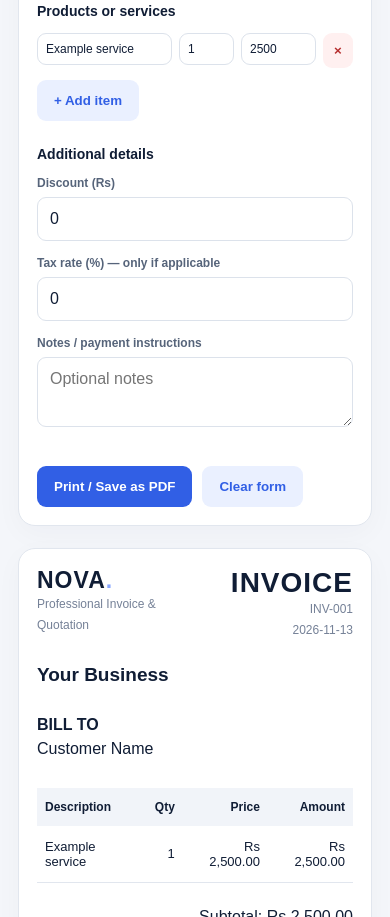
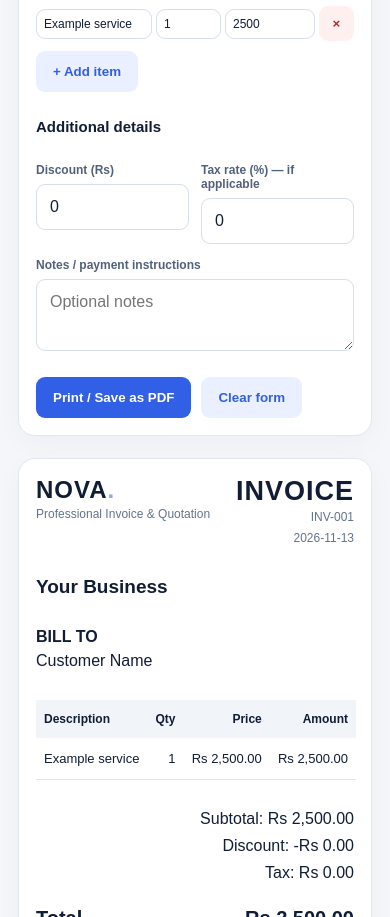
Before and after one commit to Yushw-png/nova-invoice, a plain HTML site: page index.html in a window 390 px wide. Shown: the part 1083-2000 px from the top of the page. Drawn offline with Linux system fonts and the light colour scheme.

Commit message:
Update index.html

```diff
--- a/index.html
+++ b/index.html
@@ -1,3 +1,4 @@
+
 
 <!DOCTYPE html>
 <html lang="en">
@@ -11,6 +12,7 @@
   --blue:#315fe5;
   --bg:#f4f6fa;
   --border:#e1e6ee;
+  --muted:#64748b;
 }
 * { box-sizing:border-box; }
 body {
@@ -24,60 +26,58 @@ header {
   color:white;
   padding:22px 6%;
   display:flex;
+  justify-content:space-between;
   align-items:center;
-  justify-content:space-between;
 }
-.logo {font-size:23px;font-weight:800;letter-spacing:1px}
-.logo span {color:#8aa8ff}
-header small {color:#b9c6df}
-main {max-width:1120px;margin:38px auto;padding:0 18px}
-.intro h1 {font-size:34px;margin:0 0 9px}
-.intro p {color:#697589;line-height:1.6}
+.logo { font-size:24px;font-weight:800;letter-spacing:1px; }
+.logo span { color:#8aa8ff; }
+header small { color:#c5cfdf; }
+main { max-width:1150px;margin:38px auto;padding:0 18px; }
+.intro h1 { font-size:34px;margin:0 0 12px; }
+.intro p { color:var(--muted);line-height:1.6; }
 .layout {
   display:grid;
   grid-template-columns:1fr 1fr;
   gap:22px;
-  margin-top:25px;
+  margin-top:26px;
+  align-items:start;
 }
-.panel {
+.panel,.preview {
   background:white;
   border:1px solid var(--border);
   border-radius:17px;
-  padding:24px;
+  padding:26px;
   box-shadow:0 8px 28px #101d3508;
+  min-width:0;
 }
-h2 {font-size:19px;margin:0 0 22px}
-h3 {font-size:14px;margin:25px 0 14px}
+h2 { font-size:20px;margin:0 0 24px; }
+h3 { font-size:15px;margin:26px 0 14px; }
 label {
   display:block;
   font-size:12px;
   font-weight:700;
-  margin:0 0 7px;
-  color:#56647a;
+  color:#52617b;
+  margin:14px 0 7px;
 }
-input,select,textarea {
+input,textarea,select {
   width:100%;
-  padding:12px;
-  border:1px solid #dce2eb;
+  padding:13px;
+  border:1px solid #d6dfeb;
   border-radius:9px;
+  font:inherit;
+  color:var(--navy);
   background:white;
-  color:var(--navy);
-  font:inherit;
-  margin-bottom:15px;
 }
-textarea {resize:vertical;min-height:70px}
-input:focus,select:focus,textarea:focus {
-  outline:2px solid #c3d0ff;
-  border-color:var(--blue);
-}
-.two {display:grid;grid-template-columns:1fr 1fr;gap:12px}
+textarea { resize:vertical;min-height:72px; }
+.two { display:grid;grid-template-columns:1fr 1fr;gap:12px; }
 .item {
   display:grid;
-  grid-template-columns:1fr 85px 100px 34px;
-  gap:7px;
-  align-items:start;
+  grid-template-columns:2fr .7fr 1fr auto;
+  gap:8px;
+  align-items:center;
+  margin-bottom:10px;
 }
-.item input {padding:10px}
+.item input { padding:10px;min-width:0; }
 button {
   border:0;
   border-radius:9px;
@@ -85,72 +85,78 @@ button {
   font-weight:700;
   cursor:pointer;
 }
-.primary {background:var(--blue);color:white}
-.secondary {background:#eaf0ff;color:var(--blue)}
-.remove {background:#fff0f0;color:#b52d2d;padding:10px}
-.actions {display:flex;flex-wrap:wrap;gap:10px;margin-top:20px}
-.preview {
-  background:white;
-  border:1px solid var(--border);
-  border-radius:17px;
-  padding:32px;
-  box-shadow:0 8px 28px #101d3508;
+.primary { background:var(--blue);color:white; }
+.secondary { background:#eaf0ff;color:var(--blue); }
+.remove { background:#fff0f0;color:#b52d2d;padding:10px; }
+.actions { display:flex;flex-wrap:wrap;gap:10px;margin-top:22px; }
+.preview { padding:32px; }
+.doc-head {
+  display:flex;
+  justify-content:space-between;
+  align-items:flex-start;
+  gap:20px;
 }
-.doc-head {display:flex;justify-content:space-between;gap:20px}
-.doc-title {font-size:28px;font-weight:800;letter-spacing:1px}
-.muted {color:#758197;font-size:12px;line-height:1.7}
-.company {font-size:19px;font-weight:800;margin:24px 0 5px}
-.bill {margin:30px 0}
-.bill strong {display:block;margin-bottom:6px}
-table {width:100%;border-collapse:collapse;margin-top:25px}
+.doc-title { font-size:27px;font-weight:800;letter-spacing:1px; }
+.muted { color:var(--muted);font-size:12px;line-height:1.7; }
+.company { font-size:19px;font-weight:800;margin:28px 0 5px; }
+.bill { margin:30px 0; }
+.bill strong { display:block;margin-bottom:6px; }
+table { width:100%;border-collapse:collapse;margin-top:25px; }
 th {
   background:#f1f4f9;
   text-align:left;
+  padding:12px 8px;
   font-size:12px;
-  padding:12px 8px;
 }
-td {padding:13px 8px;border-bottom:1px solid var(--border);font-size:13px}
-.right {text-align:right}
+td { padding:13px 8px;border-bottom:1px solid var(--border);font-size:13px; }
+.right { text-align:right; }
+.totals { margin-top:25px;text-align:right;line-height:1.7; }
 .total {
   display:flex;
   justify-content:space-between;
-  padding:17px 0;
+  gap:12px;
   font-size:20px;
   font-weight:800;
+  margin-top:20px;
 }
-.notes {margin-top:35px;border-top:1px solid var(--border);padding-top:15px}
-footer {text-align:center;padding:35px;color:#8892a3;font-size:12px}
-@media(max-width:800px){
-  .layout {grid-template-columns:1fr}
-  .intro h1 {font-size:27px}
-  .panel,.preview {padding:18px}
-  .item {grid-template-columns:1fr 55px 75px 30px}
-  .item input {font-size:12px;padding:8px}
-  header {padding:20px}
+.notes { border-top:1px solid var(--border);margin-top:35px;padding-top:15px; }
+#pLogo { max-width:110px;max-height:75px;object-fit:contain;display:none; }
+footer { text-align:center;color:var(--muted);font-size:12px;padding:35px; }
+@media(max-width:850px) {
+  .layout { grid-template-columns:1fr; }
+  .intro h1 { font-size:28px; }
+}
+@media(max-width:480px) {
+  .panel,.preview { padding:17px; }
+  .item { grid-template-columns:1fr 65px 90px 35px;gap:4px; }
+  .item input { padding:7px;font-size:12px; }
+  .preview { overflow-x:auto; }
+  table { min-width:320px; }
+  header { padding:18px; }
 }
 @media print {
-  @page {size:A4;margin:14mm}
-  body {background:white}
-  header,.intro,.panel,.actions,footer {display:none!important}
-  main {margin:0;padding:0;max-width:none}
-  .layout {display:block;margin:0}
-  .preview {border:0;box-shadow:none;padding:0}
+  @page { size:A4;margin:14mm; }
+  body { background:white; }
+  header,.intro,.panel,footer { display:none!important; }
+  main { margin:0;padding:0;max-width:none; }
+  .layout { display:block;margin:0; }
+  .layout > section:first-child { display:none; }
+  .preview { border:0;box-shadow:none;padding:0; }
+  .notes { break-inside:avoid; }
 }
 </style>
 </head>
 <body>
-
 <header>
   <div class="logo">NOVA<span>.</span></div>
   <small>Invoice & Quotation Studio</small>
 </header>
 
 <main>
-  <section class="intro">
+  <div class="intro">
     <h1>Professional documents. Made simple.</h1>
-    <p>Create invoices and quotations in minutes.
-    Designed for small businesses in Mauritius.</p>
-  </section>
+    <p>Create invoices and quotations in minutes. Designed for small businesses in Mauritius.</p>
+  </div>
 
   <div class="layout">
     <section class="panel">
@@ -192,34 +198,33 @@ footer {text-align:center;padding:35px;color:#8892a3;font-size:12px}
 
       <h3>Products or services</h3>
       <div id="items"></div>
-      <button class="secondary" id="addItem" type="button">
-        + Add item
-      </button>
+      <button class="secondary" id="addItem" type="button">+ Add item</button>
 
       <h3>Additional details</h3>
+      <div class="two">
+        <div>
           <label>Discount (Rs)</label>
-      <input id="discount" type="number" min="0" step="0.01" value="0">
-
-      <label>Tax rate (%) — only if applicable</label>
-      <input id="tax" type="number" min="0" step="0.01" value="0">
+          <input id="discount" type="number" min="0" value="0">
+        </div>
+        <div>
+          <label>Tax rate (%) — if applicable</label>
+          <input id="tax" type="number" min="0" value="0">
+        </div>
+      </div>
 
       <label>Notes / payment instructions</label>
       <textarea id="notes" placeholder="Optional notes"></textarea>
 
       <div class="actions">
-        <button class="primary" id="print" type="button">
-          Print / Save as PDF
-        </button>
-        <button class="secondary" id="reset" type="button">
-          Clear form
-        </button>
+        <button class="primary" id="print" type="button">Print / Save as PDF</button>
+        <button class="secondary" id="reset" type="button">Clear form</button>
       </div>
     </section>
 
-    <section>
-      <div class="preview" id="document">
-        <div class="doc-head"><img id="pLogo" alt="Business logo" style="display:none;max-width:110px;max-height:75px;object-fit:contain;">
+    <section class="preview" id="document">
+      <div class="doc-head">
         <div>
+          <img id="pLogo" alt="Business logo">
           <div class="logo">NOVA<span>.</span></div>
           <div class="muted">Professional Invoice & Quotation</div>
         </div>
@@ -251,7 +256,7 @@ footer {text-align:center;padding:35px;color:#8892a3;font-size:12px}
         <tbody id="pItems"></tbody>
       </table>
 
-        <div class="right" style="margin-top:25px">
+      <div class="totals">
         <div id="pSubtotal"></div>
         <div id="pDiscount"></div>
         <div id="pTax"></div>
@@ -266,168 +271,149 @@ footer {text-align:center;padding:35px;color:#8892a3;font-size:12px}
         <strong>Notes</strong>
         <p class="muted" id="pNotes">Thank you.</p>
       </div>
-      </div>
     </section>
   </div>
 </main>
 
-<footer>
-  NOVA Invoice — Prototype edition · Mauritius
-</footer>
+<footer>NOVA Invoice — Mauritius</footer>
 
 <script>
 const $ = id => document.getElementById(id);
-const money = n => "Rs " + Number(n).toLocaleString("en-MU",{
+
+const money = n => "Rs " + Number(n).toLocaleString("en-MU", {
   minimumFractionDigits:2,
   maximumFractionDigits:2
 });
-const num = v => Math.max(0,Number(v)||0);
+
+const num = v => Math.max(0, Number(v) || 0);
 
 $("date").value = new Date().toLocaleDateString("en-CA");
 
-function addItem(description="",quantity=1,price=0){
-  const row=document.createElement("div");
-  row.className="item";
+function addItem(description="",quantity=1,price=0) {
+  const row = document.createElement("div");
+  row.className = "item";
 
-  const desc=document.createElement("input");
-  desc.placeholder="Description";
-  desc.value=description;
+  row.innerHTML = `
+    <input class="description" placeholder="Description">
+    <input class="quantity" type="number" min="0" step="any">
+    <input class="price" type="number" min="0" step="any">
+    <button type="button" class="remove">×</button>
+  `;
 
-  const qty=document.createElement("input");
-  qty.type="number";
-  qty.min="0";
-  qty.step="1";
-  qty.value=quantity;
+  row.querySelector(".description").value = description;
+  row.querySelector(".quantity").value = quantity;
+  row.querySelector(".price").value = price;
 
-  const cost=document.createElement("input");
-  cost.type="number";
-  cost.min="0";
-  cost.step="0.01";
-  cost.value=price;
-
-  const remove=document.createElement("button");
-  remove.type="button";
-  remove.className="remove";
-  remove.textContent="×";
-  remove.setAttribute("aria-label","Remove item");
-  remove.onclick=()=>{
+  row.querySelector(".remove").onclick = () => {
     row.remove();
     update();
   };
 
-  row.append(desc,qty,cost,remove);
+  row.addEventListener("input",update);
   $("items").appendChild(row);
-  row.addEventListener("input",update);
   update();
 }
 
-function setText(id,value){
-  $(id).textContent=value;
+function update() {
+  $("pType").textContent = $("type").value;
+  $("pNumber").textContent = $("number").value;
+  $("pDate").textContent = $("date").value;
+  $("pBusiness").textContent = $("business").value || "Your Business";
+  $("pContact").textContent = $("contact").value;
+  $("pCustomer").textContent = $("customer").value || "Customer Name";
+  $("pCustomerContact").textContent = $("customerContact").value;
+  $("pNotes").textContent = $("notes").value || "Thank you.";
+
+  const tbody = $("pItems");
+  tbody.replaceChildren();
+
+  let subtotal = 0;
+
+  document.querySelectorAll(".item").forEach(row => {
+    const description = row.querySelector(".description").value;
+    const qty = num(row.querySelector(".quantity").value);
+    const price = num(row.querySelector(".price").value);
+    const amount = qty * price;
+
+    subtotal += amount;
+
+    const tr = document.createElement("tr");
+
+    [description || "Item",qty,money(price),money(amount)].forEach((value,i) => {
+      const td = document.createElement("td");
+      td.textContent = value;
+      if(i > 0) td.className = "right";
+      tr.appendChild(td);
+    });
+
+    tbody.appendChild(tr);
+  });
+
+  const discount = Math.min(subtotal,num($("discount").value));
+  const taxable = subtotal - discount;
+  const tax = taxable * num($("tax").value) / 100;
+  const total = taxable + tax;
+
+  $("pSubtotal").textContent = "Subtotal: " + money(subtotal);
+  $("pDiscount").textContent = "Discount: -" + money(discount);
+  $("pTax").textContent = "Tax: " + money(tax);
+  $("pTotal").textContent = money(total);
 }
 
-function update(){
-  const type=$("type").value;
-  setText("pType",type);
-  setText("pNumber",$("number").value);
-  setText("pDate",$("date").value);
-  setText("pBusiness",$("business").value||"Your Business");
-  setText("pContact",$("contact").value);
-  setText("pCustomer",$("customer").value||"Customer Name");
-  setText("pCustomerContact",$("customerContact").value);
-  setText("pNotes",$("notes").value||"Thank you.");
-
-  $("pItems").replaceChildren();
-  let subtotal=0;
-
-  document.querySelectorAll(".item").forEach(row=>{
-    const inputs=row.querySelectorAll("input");
-    const description=inputs[0].value||"Item";
-    const quantity=num(inputs[1].value);
-    const price=num(inputs[2].value);
-    const amount=quantity*price;
-    subtotal+=amount;
-
-    const tr=document.createElement("tr");
-    [description,quantity,money(price),money(amount)].forEach((value,i)=>{
-      const td=document.createElement("td");
-      td.textContent=value;
-      if(i>0) td.className="right";
-      tr.appendChild(td);
-    });
-    $("pItems").appendChild(tr);
+$("businessLogo").addEventListener("change",event => {
+  const file = event.target.files[0];
+  if(!file) {
+    $("pLogo").removeAttribute("src");
+    $("pLogo").style.display = "none";
+    return;
+  }
+  if(!["image/png","image/jpeg","image/webp"].includes(file.type)) {
+    alert("Please choose a PNG, JPG or WebP image.");
+    event.target.value = "";
+    return;
+  }
+  const reader = new FileReader();
+  reader.onload = () => {
+    $("pLogo").src = reader.result;
+    $("pLogo").style.display = "block";
+  };
+  reader.readAsDataURL(file);
 });
 
-  const discount=Math.min(num($("discount").value),subtotal);
-  const taxable=subtotal-discount;
-  const tax=taxable*num($("tax").value)/100;
-  const total=taxable+tax;
-
-  setText("pSubtotal","Subtotal: "+money(subtotal));
-  setText("pDiscount","Discount: -"+money(discount));
-  setText("pTax","Tax: "+money(tax));
-  setText("pTotal",money(total));
-}
-
-document.querySelectorAll("input,select,textarea").forEach(el=>{
-  el.addEventListener("input",update);
-  el.addEventListener("change",update);
-});
-
-$("type").addEventListener("change",()=>{
-  const old=$("number").value;
-  if(old==="INV-001"||old==="QUO-001"){
-    $("number").value=$("type").value==="INVOICE"?"INV-001":"QUO-001";
-  }
+$("type").addEventListener("change",() => {
+  $("number").value = $("type").value === "INVOICE" ? "INV-001" : "QUO-001";
   update();
 });
 
-$("addItem").onclick=()=>addItem();
-$("print").onclick=()=>window.print();
+document.querySelectorAll("input,textarea,select").forEach(el => {
+  el.addEventListener("input",update);
+});
 
-$("reset").onclick=()=>{
-  if(!confirm("Clear all document information?"))return;
-  document.querySelectorAll("input,textarea").forEach(el=>{
-    el.value="";
+$("addItem").onclick = () => addItem();
+$("print").onclick = () => window.print();
+
+$("reset").onclick = () => {
+  if(!confirm("Clear all document information?")) return;
+
+  document.querySelectorAll("input,textarea").forEach(el => {
+    el.value = "";
   });
-  $("type").value="INVOICE";
-  $("number").value="INV-001";
-  $("date").value=new Date().toLocaleDateString("en-CA");
-  $("discount").value=0;
-  $("tax").value=0;
+
+  $("type").value = "INVOICE";
+  $("number").value = "INV-001";
+  $("date").value = new Date().toLocaleDateString("en-CA");
+  $("discount").value = 0;
+  $("tax").value = 0;
+  $("pLogo").removeAttribute("src");
+  $("pLogo").style.display = "none";
   $("items").replaceChildren();
+
   addItem();
   update();
 };
 
 addItem("Example service",1,2500);
-$("businessLogo").addEventListener("change", function () {
-  const file = this.files[0];
-  const logo = $("pLogo");
-
-  if (!file) {
-    logo.style.display = "none";
-    logo.removeAttribute("src");
-    return;
-  }
-
-  if (!["image/png", "image/jpeg", "image/webp"].includes(file.type)) {
-    alert("Please select a PNG, JPG or WebP image.");
-    this.value = "";
-    return;
-  }
-
-  const reader = new FileReader();
-
-  reader.onload = function (event) {
-    logo.src = event.target.result;
-    logo.style.display = "block";
-  };
-
-  reader.readAsDataURL(file);
-});
-
 update();
 </script>
 </body>
 </html>
-<!-- NOVA Invoice deployment update -->
```
Lines whose indentation alone changed are shown as unchanged.
